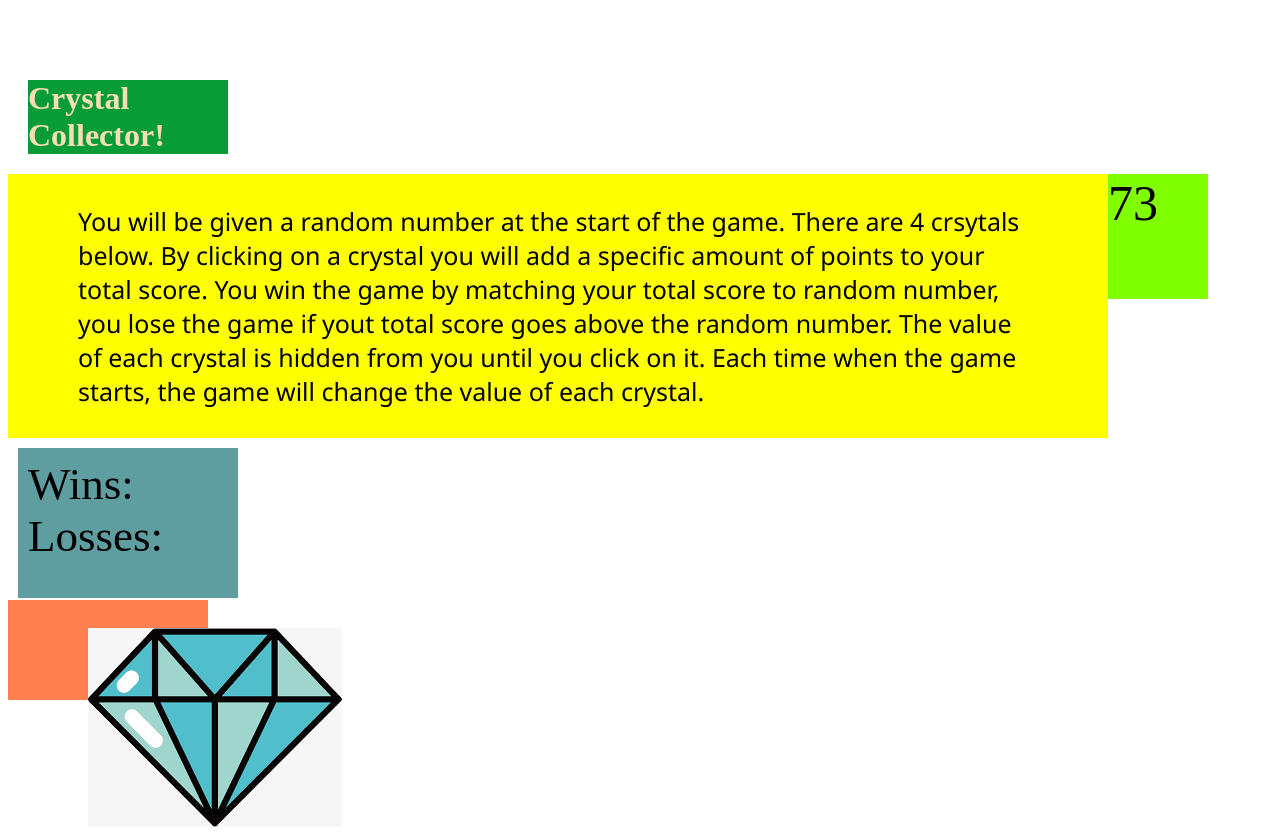
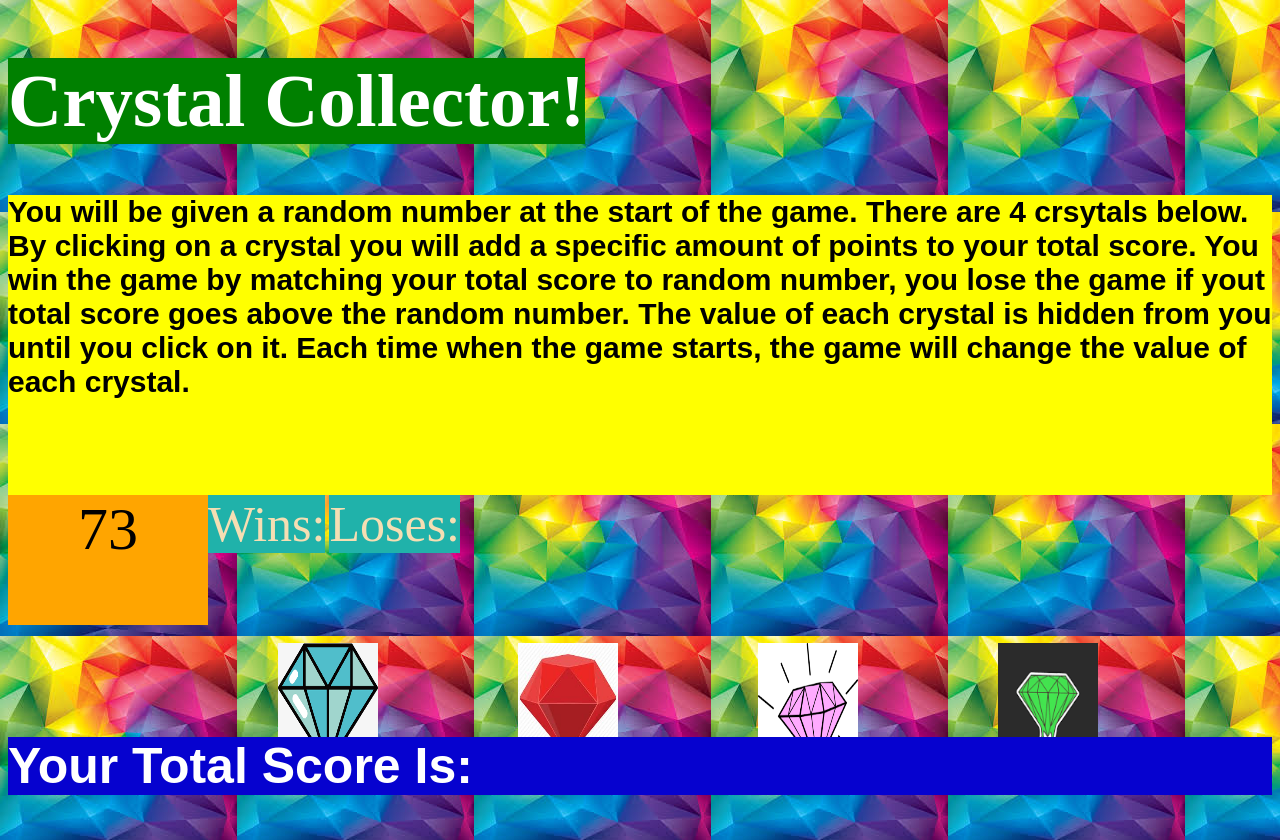
Before and after one commit to Alexistanner94/unit-4-game, a plain HTML site: page index.html in a window 1280 px wide. Shown: the top 840 px of the page. Drawn offline with nearby package versions, Linux system fonts and the light colour scheme.

Commit message:
uit4gamechanges

```diff
--- a/assets/css/reset.css
+++ b/assets/css/reset.css
@@ -0,0 +1,48 @@
+/* http://meyerweb.com/eric/tools/css/reset/
+   v2.0 | 20110126
+   License: none (public domain)
+*/
+
+html, body, div, span, applet, object, iframe,
+h1, h2, h3, h4, h5, h6, p, blockquote, pre,
+a, abbr, acronym, address, big, cite, code,
+del, dfn, em, img, ins, kbd, q, s, samp,
+small, strike, strong, sub, sup, tt, var,
+b, u, i, center,
+dl, dt, dd, ol, ul, li,
+fieldset, form, label, legend,
+table, caption, tbody, tfoot, thead, tr, th, td,
+article, aside, canvas, details, embed,
+figure, figcaption, footer, header, hgroup,
+menu, nav, output, ruby, section, summary,
+time, mark, audio, video {
+	margin: 0;
+	padding: 0;
+	border: 0;
+	font-size: 100%;
+	font: inherit;
+	vertical-align: baseline;
+}
+/* HTML5 display-role reset for older browsers */
+article, aside, details, figcaption, figure,
+footer, header, hgroup, menu, nav, section {
+	display: block;
+}
+body {
+	line-height: 1;
+}
+ol, ul {
+	list-style: none;
+}
+blockquote, q {
+	quotes: none;
+}
+blockquote:before, blockquote:after,
+q:before, q:after {
+	content: '';
+	content: none;
+}
+table {
+	border-collapse: collapse;
+	border-spacing: 0;
+}
--- a/assets/css/style.css
+++ b/assets/css/style.css
@@ -1,81 +1,91 @@
 h1 {
-padding: 10ox;
-border: 20px;
-margin: 20px;
-background: rgb(8, 156, 57);
-font: 80px;
-float: left;
-color: wheat;
-width: 200px;
+background:green;
+font-size: 75px;
+color:white;
+width: auto 0;
+display: inline-block;
 }
 
 section {
+background: yellow;
+padding-left: auto;
+padding-right:auto;
+overflow: hidden;
+width: auto 0;
+height: 300px;
+font-size: 30px;
+font-family: fantasy;
+color: black;
+text-align: left;
 
-    background: yellow;
-    margin: 0 auto;
-        padding-top: 30px;
-    padding-left: 70px;
-    padding-right: 70px;
-    padding-bottom: 30px;
-    overflow: hidden;
-width: 960px;
-font-size: 25px;
-float: left;
-font-family: 'Segoe UI', Tahoma, Geneva, Verdana, sans-serif;
 }
 
 .NumbertoMatch {
+    font-size: 60px;
+    width: 200px;
+    height: 130px;
+    background:orange;
     float: left;
-    font-size: 50px;
-    width: 100px;
-    height: 125px;
-    background: chartreuse;
+    position: relative;
+    text-align: center;
+ }
+
+
+.jewel {
+    width: 0 auto;
+    height: 0px;
+    border: 20px;
+    margin: 60px;
+    padding-top: 30px;
+    padding-left: 10px;
+    padding-right: 10px;
+    padding-bottom: 30px;
+    float: left;
+    position: relative;
 }
 
-.scorebox {
-    font-size: 45px;
-    width: 200px;
-    height: 130px;
-    background: cadetblue;
-    float: left;
-    margin: 10px;
-    padding: 10px;
+.container {
+    font-size: 70px;
+    width: 300px ;
+    height: 300px;
+    float: left ;
+    color: white;
 
- }
-
-.jewel {
-    width: 75px;
-    height: 75px;
-    border: 20px;
-    margin: 60px;
-}
-
-.showntotalscore {
-    background: blue;
-    font-size: 50px;
-    width: 100px;
-    height: 125px;
-    float: left ;
-    margin: 20px;
-    padding: 20px;
 }
 
 img {
-border: greenyellow;
-margin: 10px;
-padding: 10px;
-float: left;
+
+margin: 0 auto;
+padding: 0 auto;
+height: 125px;
+width: 100px;
+display: inline-block;
+background: rgb(221, 15, 152);
+
 }
 
 .textbox {
- background: coral;
- width: 200px;
- height: 100px;
+ background: rgb(6, 2, 207);
+ color: white;
+ font-size:50px;
+ font-family: fantasy;
+ position: relative;
+
+margin-bottom: auto;
+
+
 }
 
-footer {
-    margin: 0 auto;
-    width: 100px;
-    height: 100px;
-    background: lightpink;
+.pictures {
+    display: inline-block;
+
+    width: 960px ;
+
 }
+
+.winloss{
+color: wheat;
+background: lightseagreen;
+font-size: 50px;
+display: inline-flex;
+}
--- a/assets/javascript/game.js
+++ b/assets/javascript/game.js
@@ -7,9 +7,8 @@ $('.NumbertoMatch').text(ranNum);
 let crysNum = Math.floor(Math.random() * (12) + 1);
 console.log(crysNum);
 
-// let storedNum =
 
-const jewels = {
+const jewel = {
     blue: Math.floor(Math.random() * (12) + 1),
     ruby: Math.floor(Math.random() * (12) + 1),
     pink: Math.floor(Math.random() * (12) + 1),
@@ -20,7 +19,18 @@ let userScore = 0;
 
 $('.jewel').on('click', function () {
     const color = $(this).attr('data-color');
-    console.log(jewels[color]);
-    userScore += jewels[color]
-    $(".showntotalscore").text(userScore);
+    console.log(jewel[color]);
+    userScore += jewel[color]
+    $(".container").text(userScore);
 })
+let totalUserScore = 0;
+
+let i = totalUserScore; i >= ranNum.length; i; {
+    if (crysNum === ranNum.length) {
+        $(".win").append(crysNum);
+
+    }
+    else if (crysNum > ranNum.length) {
+        $("loss").append(crysNum);
+    }
+}
--- a/index.html
+++ b/index.html
@@ -10,10 +10,15 @@
 
 </head>
 
+<h1 class="inner">Crystal Collector!</h1>
 
-<h1>Crystal Collector!</h1>
+<div class="outer">
 
-<section>You will be given a random number at the start of the game.
+
+
+    <body background="assets/images/background.png.jpeg" class="inner">
+
+        <section class="inner"> <strong>You will be given a random number at the start of the game.
                 There are 4 crsytals below. By clicking
                 on a crystal you will add a specific amount of points
                 to your total score.
@@ -21,33 +26,37 @@
                 you lose the game if yout total score goes above the random number.
                 The value of each crystal is hidden from you until you click on it.
                 Each time when the game starts, the game will change the value of each crystal.
-
+            </strong>
         </section>
 
-<body>
 
-    <div class="NumbertoMatch"></div>
+        <div class="NumbertoMatch" class="inner"></div>
 
-    <div class="scorebox"> Wins:
-        Losses: </div>
 
-    <div class="container">
+        <div class="scoreboard" class="inner">
 
-        <div class="jewel" data-color="blue"> <img src="assets/images/bluedimond.png" alt=""> </div>
-
-        <div class="jewel" data-color="ruby"> <img src="assets/images/ruby1.png" alt=""> </div>
-
-        <div class="jewel" data-color="pink"> <img src="assets/images/pinkdimond.png" alt=""> </div>
-
-        <div class="jewel" data-color="green"> <img src="assets/images/greenjewel.png" alt=""> </div>
+            <div class="winloss" class="inner"> Wins:</div>
+            <div class="winloss" class="inner" ]> Loses: </div>
 
         </div>
 
-    <div class="textbox"> Your total score is:</div>
 
-    <footer class="showntotalscore"> </footer>
+        <div class="pictures">
 
+            <div class="jewel" data-color="blue"> <img class="inner" src="assets/images/bluedimond.png" alt=""> </div>
 
+            <div class="jewel" data-color="ruby"> <img class="inner" src="assets/images/ruby1.png" alt=""> </div>
+
+            <div class="jewel" data-color="pink"> <img class="inner" src="assets/images/pinkdimond.png" alt=""> </div>
+
+            <div class="jewel" data-color="green"> <img class="inner" src="assets/images/greenjewel.png" alt=""> </div>
+        </div>
+
+        <div class="textbox" class="inner"> <strong> Your Total Score Is: </strong> </div>
+
+        <div class="container" class="inner"> </div>
+
+</div>
 
 <script src="https://code.jquery.com/jquery-3.4.1.min.js"
     integrity="sha256-CSXorXvZcTkaix6Yvo6HppcZGetbYMGWSFlBw8HfCJo=" crossorigin="anonymous"></script>
```
Also changed, not shown: assets/images/background.png.jpeg (added), assets/images/greendiamond.png (deleted). Lines whose indentation alone changed are shown as unchanged.
